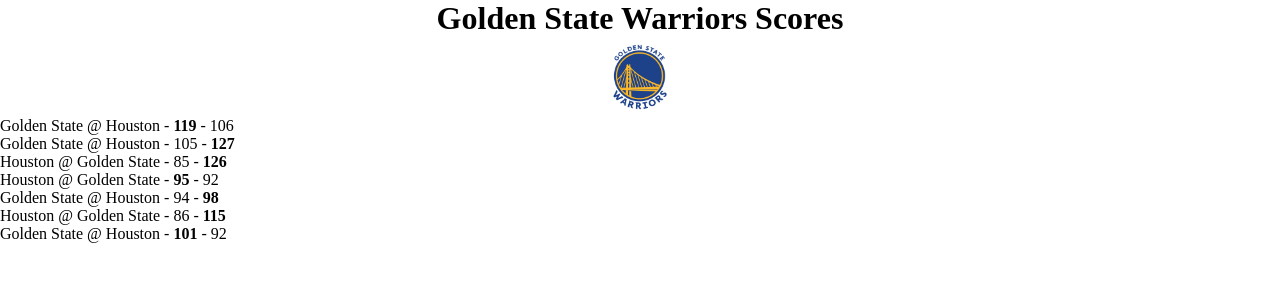
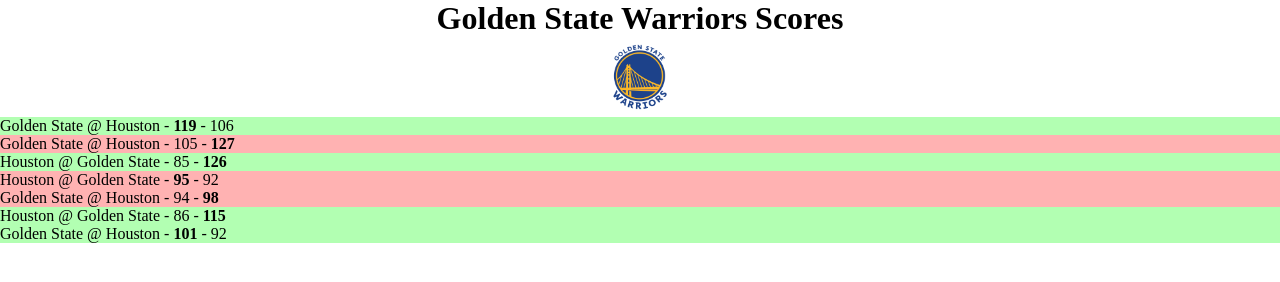
Before and after one commit to polyglotdev/modern-javascript-bootcamp-course, a website: page section-14/nba-scores-table/index.html in a window 1280 px wide. Drawn offline with Linux system fonts and the light colour scheme.

Commit message:
🎆  add clunky implementation of logic to just get things working

```diff
--- a/section-14/nba-scores-table/nba.css
+++ b/section-14/nba-scores-table/nba.css
@@ -12,3 +12,11 @@
   margin: 0 auto;
   display: block;
 }
+
+.win {
+  background-color: hsla(120, 100%, 50%, 0.3);
+}
+
+.loss {
+  background-color: hsla(0, 100%, 50%, 0.3);
+}
--- a/section-14/nba-scores-table/nba.js
+++ b/section-14/nba-scores-table/nba.js
@@ -99,8 +99,10 @@
   } else {
     scoreLine = `<strong>${awayTeam.points}</strong> - ${homeTeam.points}`
   }
+
+  const warriors = homeTeam.team === 'Golden State' ? homeTeam : awayTeam
+  gameLi.classList.add(warriors.isWinner ? 'win' : 'loss')
   gameLi.innerHTML = `${teamsNames} - ${scoreLine}`
-  console.log(scoreLine)
   ulParent.appendChild(gameLi)
 }
 
```
